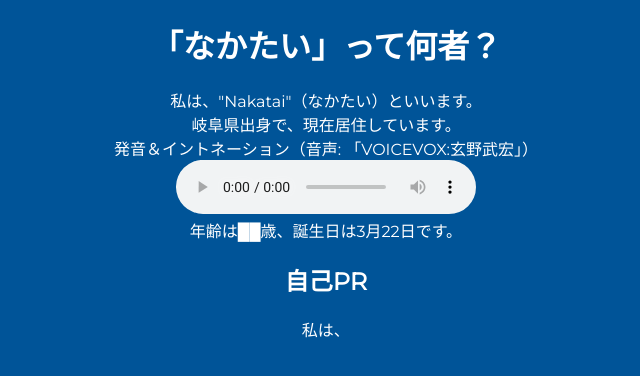
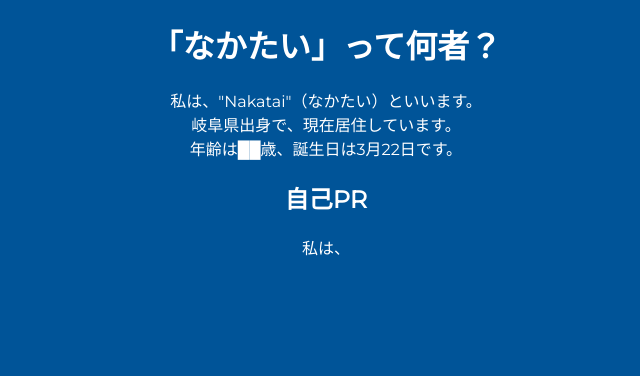
Before and after one commit to Nakatai-0322/Portfolio, a Vue app: page /about in a window 1280 px wide. Shown: the top 376 px of the page, without its empty margins (314-954 px from the left). Built offline with nearby package versions, Linux system fonts and the light colour scheme.

Commit message:
Update AboutDesc.vue

```diff
--- a/src/components/AboutDesc.vue
+++ b/src/components/AboutDesc.vue
@@ -2,8 +2,6 @@
 	<div class="desp">
 	私は、"Nakatai"（なかたい）といいます。<br>
 	岐阜県出身で、現在居住しています。<br>
-	発音＆イントネーション（音声: 「VOICEVOX:玄野武宏」）<br>
-    <audio controls src="https://cdn.nakatai.ga/audio/howtosaynkt.wav"></audio><br>
 	年齢は██歳、誕生日は3月22日です。
 	<h2>
 		自己PR
```
